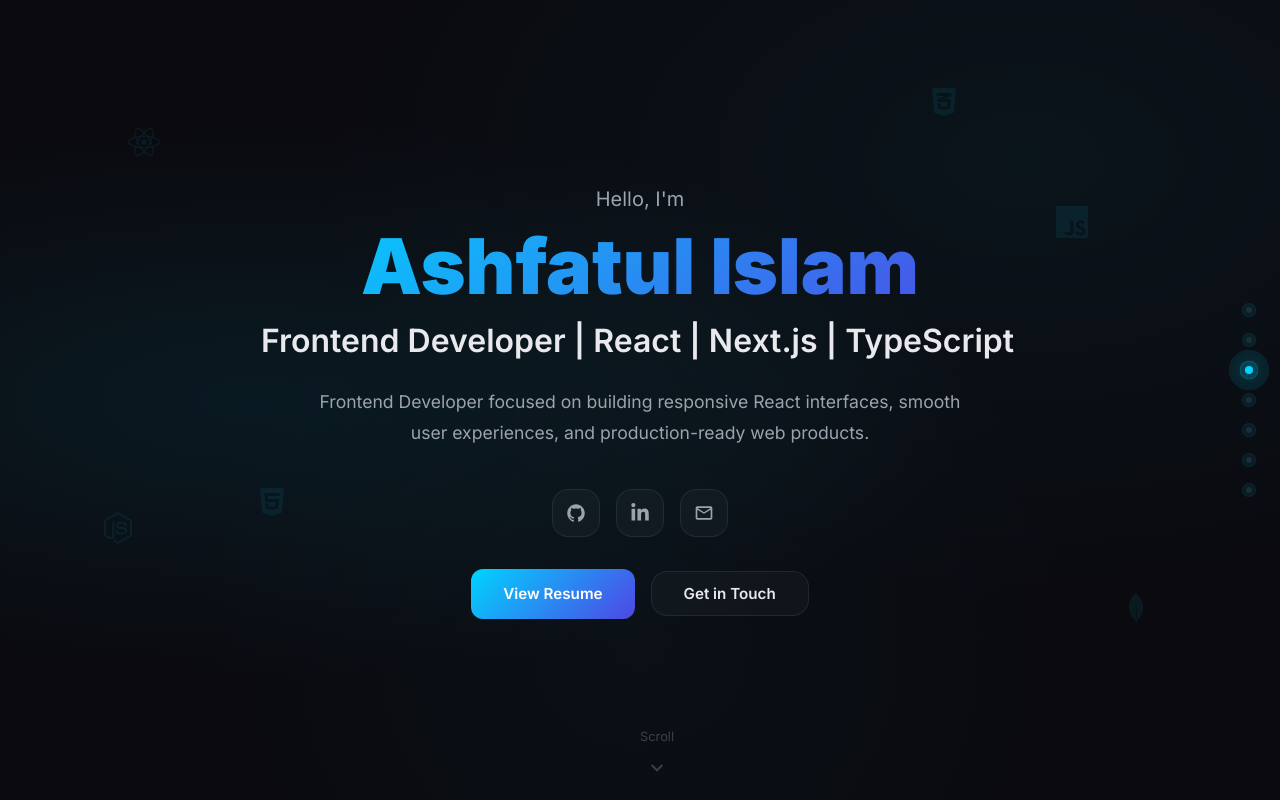
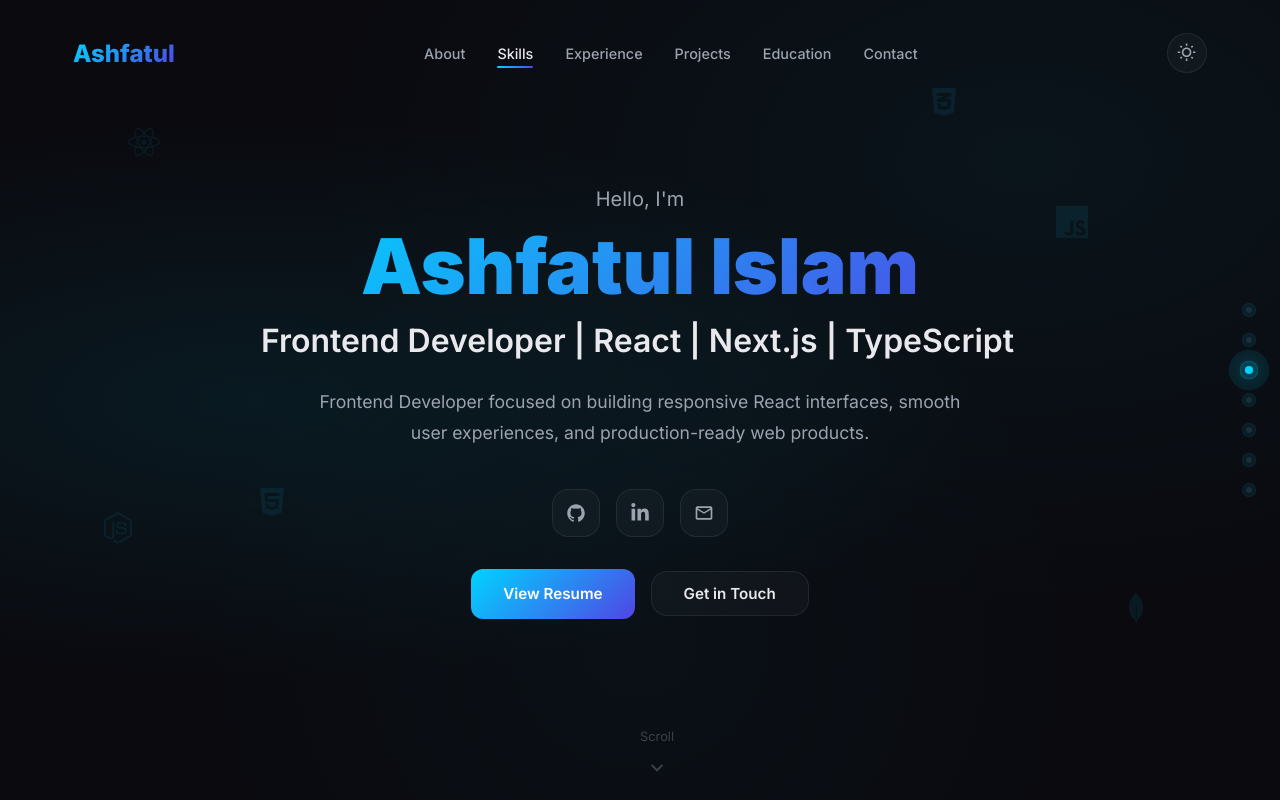
Before and after one commit to Ashfatul/portfolio_react, a React (Vite) app: page / in a window 1280 px wide. Shown: the top 800 px of the page. Built offline with nearby package versions, Linux system fonts and the light colour scheme.

Commit message:
update the navigation

```diff
--- a/src/assets/scss/components/_navigation.scss
+++ b/src/assets/scss/components/_navigation.scss
@@ -7,8 +7,8 @@
   left: 0;
   right: 0;
   z-index: $z-nav;
-  padding: 1rem 0;
-  transition: transform 0.3s ease, opacity 0.3s ease;
+  padding: 1.25rem 0;
+  transition: padding $transition-base;
 
   &__container {
     max-width: $section-max-width;
@@ -17,14 +17,26 @@
     display: flex;
     align-items: center;
     justify-content: space-between;
-    background: $nav-bg;
-    backdrop-filter: $backdrop-blur;
-    -webkit-backdrop-filter: $backdrop-blur;
-    border: 1px solid $glass-border;
+    background: transparent;
+    border: 1px solid transparent;
     border-radius: 50px;
+    transition: background $transition-base, border-color $transition-base,
+      backdrop-filter $transition-base, box-shadow $transition-base, padding $transition-base;
 
     @include below(md) {
       padding: 0.6rem 1.25rem;
+    }
+  }
+
+  &--scrolled {
+    padding: 0.75rem 0;
+
+    .nav__container {
+      background: $nav-bg;
+      backdrop-filter: $backdrop-blur;
+      -webkit-backdrop-filter: $backdrop-blur;
+      border: 1px solid $glass-border;
+      box-shadow: 0 10px 30px rgba(0, 0, 0, 0.25);
     }
   }
 
--- a/src/components/sections/Navigation.jsx
+++ b/src/components/sections/Navigation.jsx
@@ -4,12 +4,12 @@
 import { ThemeToggle } from '../ui/ThemeToggle';
 
 export default function Navigation({ activeSection, theme, toggleTheme }) {
-  const [visible, setVisible] = useState(false);
+  const [isScrolled, setIsScrolled] = useState(false);
   const [mobileOpen, setMobileOpen] = useState(false);
 
   useEffect(() => {
     const handleScroll = () => {
-      setVisible(window.scrollY > window.innerHeight * 0.6);
+      setIsScrolled(window.scrollY > 40);
     };
     window.addEventListener('scroll', handleScroll, { passive: true });
     handleScroll();
@@ -29,15 +29,7 @@
 
   return (
     <>
-      <AnimatePresence>
-        {visible && (
-          <motion.nav
-            className="nav"
-            initial={{ y: -80, opacity: 0 }}
-            animate={{ y: 0, opacity: 1 }}
-            exit={{ y: -80, opacity: 0 }}
-            transition={{ type: 'spring', stiffness: 300, damping: 30 }}
-          >
+      <nav className={`nav ${isScrolled ? 'nav--scrolled' : ''}`}>
         <div className="nav__container">
           <button className="nav__logo" onClick={() => scrollTo('hero')}>
             Ashfatul
@@ -75,9 +67,7 @@
             </button>
           </div>
         </div>
-          </motion.nav>
-        )}
-      </AnimatePresence>
+      </nav>
 
       <AnimatePresence>
         {mobileOpen && (
```
Lines whose indentation alone changed are shown as unchanged.
